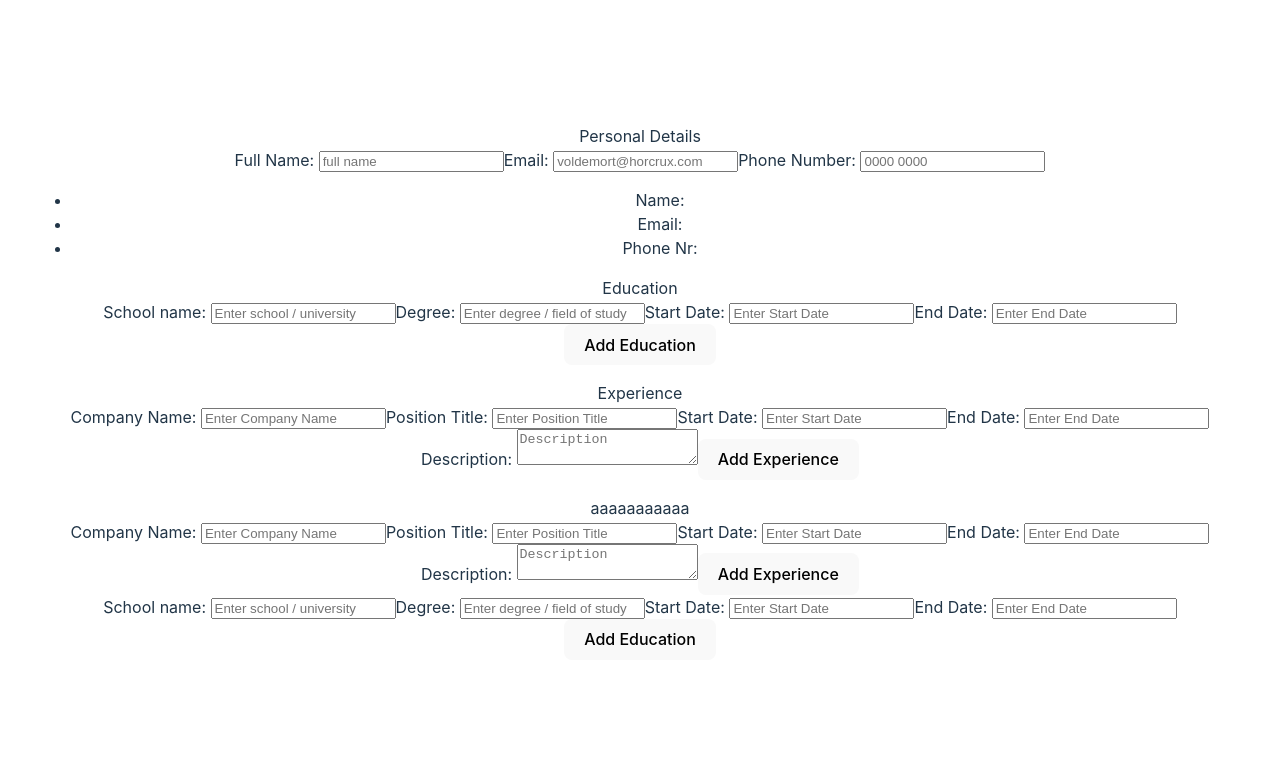
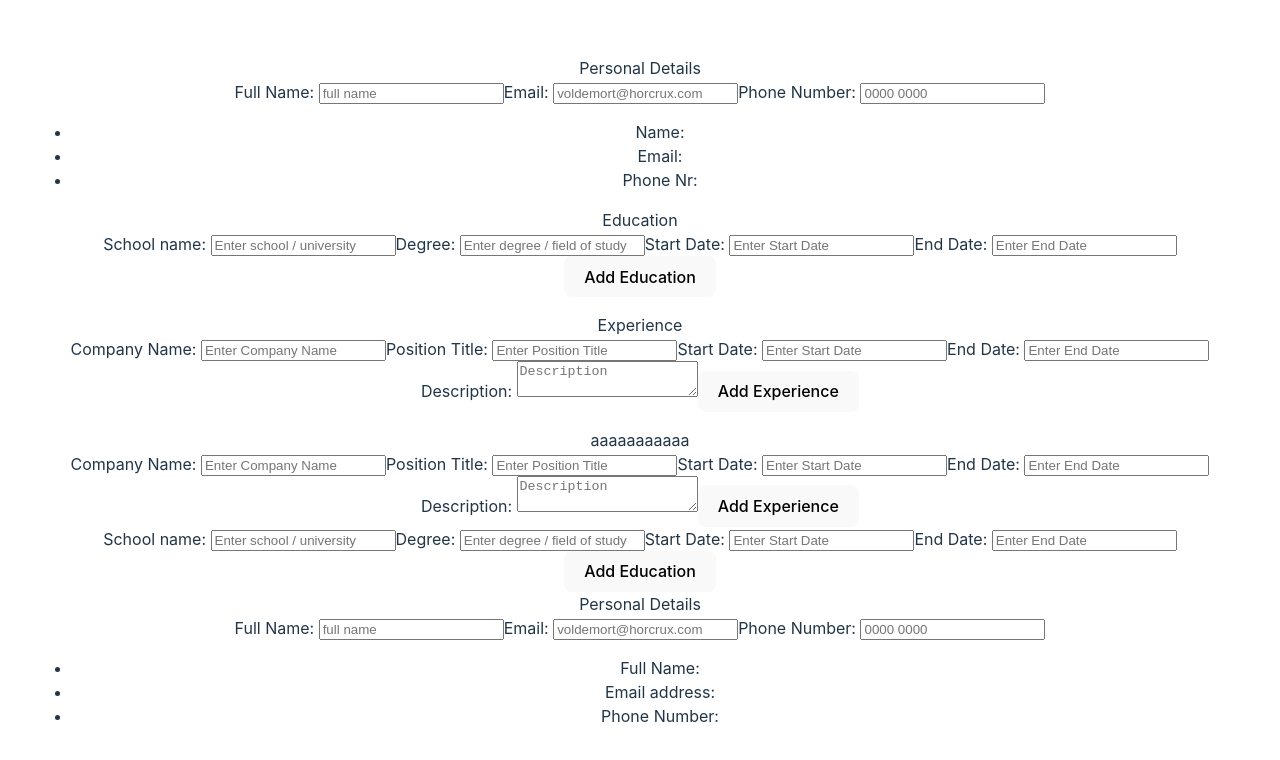
Before and after one commit to magic-doggo/cv-application, a React (Vite) app: page / in a window 1280 px wide. Shown: the top 760 px of the page. Built offline with nearby package versions, Linux system fonts and the light colour scheme.

Commit message:
Split PersonalDetails into 2 components, one for Form and one for output

```diff
--- a/src/components/CVInfo.jsx
+++ b/src/components/CVInfo.jsx
@@ -1,28 +1,34 @@
 import { useState } from "react";
 import { PracticalExperienceForm } from "./PracticalExperienceForm";
 import { EducationForm } from "./EducationForm";
+import PersonalDetailsForm from "./PersonalDetailsForm";
 
 export function CVPage() {
     const [experienceEntries, setExperienceEntries] = useState([]);
     const [educationEntries, setEducationEntries] = useState([]);
-
+    const [personalDetails, setPersonalDetails] = useState([]);
     const [nextId, setNextId] = useState(0);
 
 
     function addExperience(entry) {
-        setExperienceEntries([...experienceEntries, {...entry, id: nextId }]);
+        setExperienceEntries([...experienceEntries, { ...entry, id: nextId }]);
         setNextId(nextId + 1);
     }
 
     function addEducation(entry) {
-        setEducationEntries([...educationEntries, {...entry, id: nextId}]);
+        setEducationEntries([...educationEntries, { ...entry, id: nextId }]);
         setNextId(nextId + 1);
+    }
+
+    function addPersonalDetails(entry) {
+        setPersonalDetails(entry)
     }
 
     return (
         <div>
             <PracticalExperienceForm addExperienceEntry={addExperience}></PracticalExperienceForm>
             <EducationForm addEducationEntry={addEducation}></EducationForm>
+            <PersonalDetailsForm addPersonalDetailsEntry={addPersonalDetails}></PersonalDetailsForm>
             <ul>
                 {experienceEntries.map(experience => (
                     <li key={experience.id}>
@@ -57,6 +63,14 @@ export function CVPage() {
                     </li>
                 ))}
             </ul>
+
+            <div>
+                <ul>
+                    <li>Full Name: {personalDetails.fullName}</li>
+                    <li>Email address: {personalDetails.email}</li>
+                    <li>Phone Number: {personalDetails.phoneNumber}</li>
+                </ul>
+            </div>
         </div>
     )
 }
--- /dev/null
+++ b/src/components/PersonalDetailsForm.jsx
@@ -0,0 +1,54 @@
+import { useState } from "react"
+
+export default function PersonalDetailsForm({addPersonalDetailsEntry}) {
+    const [fullName, setFullName] = useState('');
+    const [email, setEmail] = useState('');
+    const [phoneNumber, setPhoneNumber] = useState('');
+
+    function handleNameChange(e) {
+        setFullName(e.target.value);
+        addPersonalDetailsEntry({
+            fullName,
+            email,
+            phoneNumber
+        })
+    }
+    function handleEmailChange(e) {
+        setEmail(e.target.value);
+        addPersonalDetailsEntry({
+            fullName,
+            email,
+            phoneNumber
+        })
+    }
+
+    function handlePhoneNumberChange(e) {
+        setPhoneNumber(e.target.value);
+        addPersonalDetailsEntry({
+            fullName,
+            email,
+            phoneNumber
+        })
+    }
+
+
+    return (
+        <div className="add-personal-details-section">
+            <div>Personal Details</div>
+            <form onSubmit={e => e.preventDefault()}>
+                <label htmlFor="fullName">Full Name: </label>
+                <input type="text" id="fullName" name="fullName" placeholder="full name"
+                    value={fullName} onChange={handleNameChange} />
+
+                <label htmlFor="email">Email: </label>
+                <input type="email" id="email" name="email" placeholder="voldemort@horcrux.com"
+                    value={email} onChange={handleEmailChange} />
+
+                <label htmlFor="phoneNumber">Phone Number: </label>
+                <input type="tel" id="phoneNumber" name="phoneNumber" placeholder="0000 0000"
+                    value={phoneNumber} onChange={handlePhoneNumberChange} />
+                {/* <button type="submit">Add Personal Details</button> */}
+            </form>
+        </div>
+    )
+}
```
